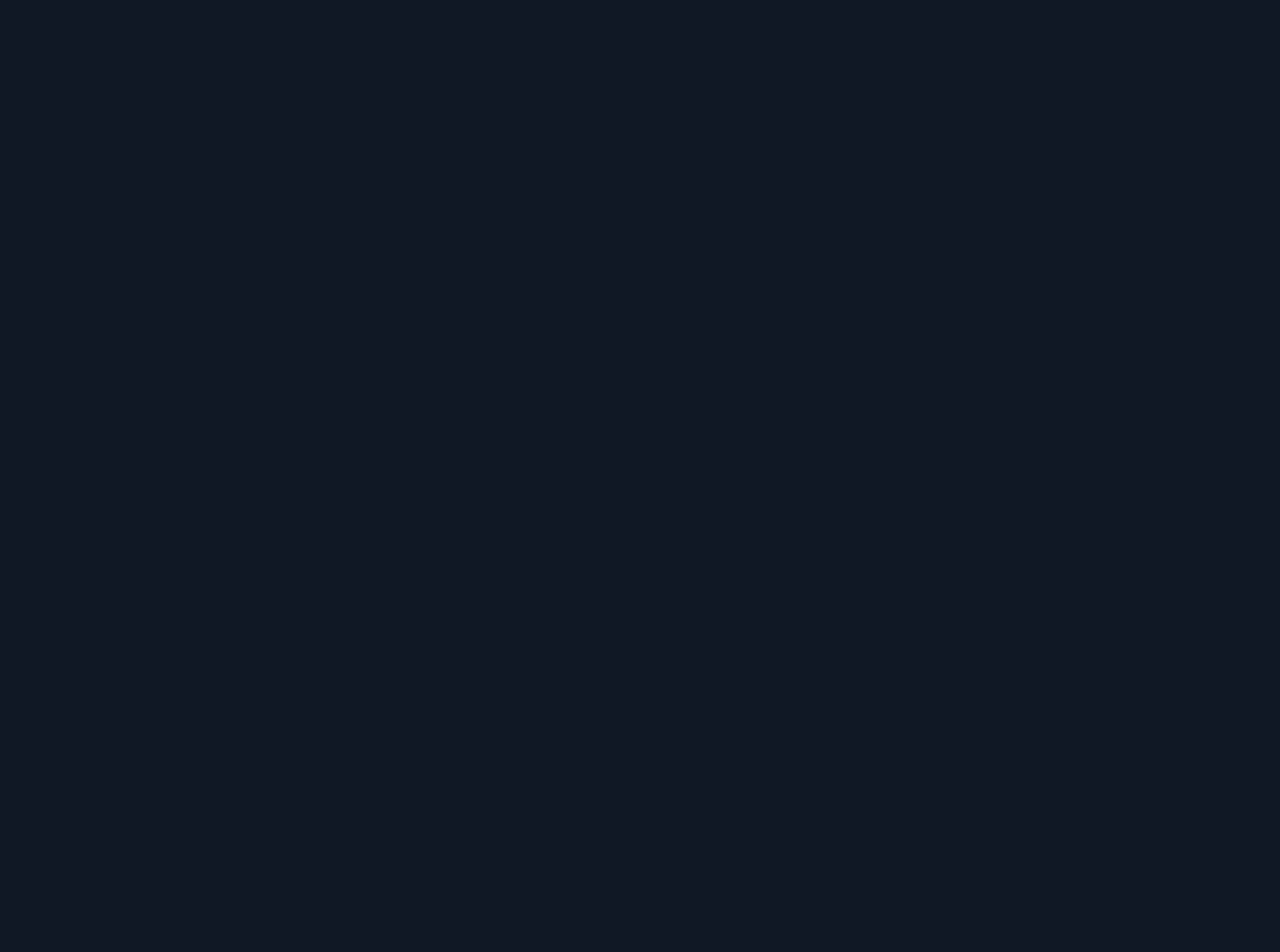
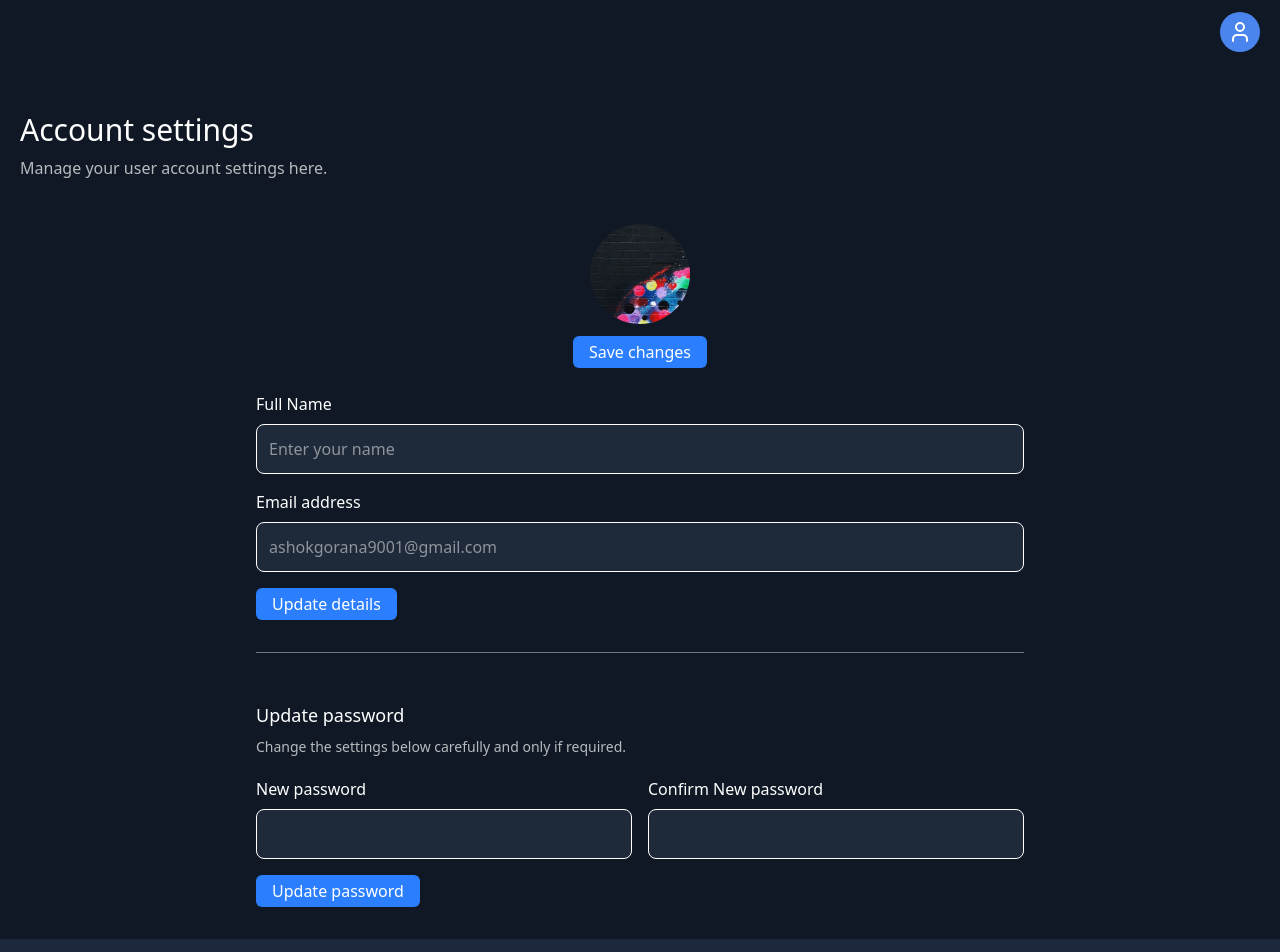
Before and after one commit to AshokGorana/coaching-app, a React (Vite) app in the folder frontend/: page /profile in a window 1280 px wide. Before the commit this address had no page. Shown: the top 952 px of the page. Before the commit the page ends 800 px from the top, so only its background shows below. Built offline with nearby package versions, Linux system fonts and the light colour scheme.

Commit message:
UI changes

```diff
--- a/frontend/src/App.tsx
+++ b/frontend/src/App.tsx
@@ -10,7 +10,7 @@ import CallbackForm from "./components/common/CallbackForm";
 import Footer from "./components/common/Footer";
 import LoginPage from "./components/auth/LoginPage";
 import Register from "./pages/register";
-import Testing from "./pages/profileDropdown";
+import ProfilePage from "./pages/profile";
 
 export default function App() {
   return (
@@ -37,7 +37,7 @@ export default function App() {
         {/* Login page route */}
         <Route path="/login" element={<LoginPage />} />
         <Route path="/register" element={<Register />} />
-        <Route path="/testing" element={<Testing />} />
+        <Route path="/profile" element={<ProfilePage />} />
       </Routes>
     </div>
   );
--- a/frontend/src/components/Navbar/NavbarSection.tsx
+++ b/frontend/src/components/Navbar/NavbarSection.tsx
@@ -86,7 +86,7 @@ export default function Navbar() {
         </div>
 
         {/* Right Section */}
-        <div className="flex items-center bg-white cursor-pointer gap-4">
+        <div className="flex items-center cursor-pointer gap-4">
           <ProfileDropdown />
         </div>
       </nav>
--- /dev/null
+++ b/frontend/src/pages/profile.tsx
@@ -0,0 +1,91 @@
+import type { JSX } from "react";
+import ProfileDropdown from "./profileDropdown";
+
+export default function ProfilePage(): JSX.Element {
+
+    return (
+        <div className="min-h-screen bg-[#0f1824] text-white">
+            <div className="flex justify-end py-3 px-5">
+                <ProfileDropdown />
+            </div>
+
+            <div className="top-section mt-12 px-5">
+                <div className="text-3xl">Account settings</div>
+                <div className="opacity-70 mt-2">Manage your user account settings here.</div>
+            </div>
+
+            <div className="user-info mt-5 flex justify-center py-3">
+                <div className="w-3xl flex flex-col justify-center">
+                    <div className="profile-image flex flex-col gap-3 items-center py-3">
+                        <img className="w-25 h-25 rounded-full" src="./../../../public/profileIcon/profile_image.jpg" alt="profile_image" />
+                        <button className="bg-blue-500 px-4 py-1 rounded-md">Save changes</button>
+                    </div>
+
+                    <div className="mt-3">
+                        <div className="mb-2">Full Name</div>
+                        <input
+                            type="tel"
+                            placeholder="Enter your name"
+                            // value={name}
+                            // onChange={handleNameChange}
+                            className="w-full p-3 bg-gray-800 border rounded-lg mb-4 outline-none focus:ring focus:ring-blue-300"
+                        />
+
+                        <div className="mb-2">Email address</div>
+                        <input
+                            type="tel"
+                            placeholder="ashokgorana9001@gmail.com"
+                            // value={name}
+                            // onChange={handleNameChange}
+                            className="w-full p-3 bg-gray-800 border rounded-lg mb-4 outline-none focus:ring focus:ring-blue-300"
+                        />
+
+                        <button className="bg-blue-500 px-4 py-1 rounded-md">Update details</button>
+                    </div>
+
+                    <hr className="flex-grow border-gray-300 mt-8 opacity-50" />
+
+                    <div className="password-section">
+                        <div className="top-section mt-12">
+                            <div className="text-lg">Update password</div>
+                            <div className="opacity-70 text-sm mt-2">Change the settings below carefully and only if required.</div>
+                        </div>
+
+                        <div className="mt-5 flex gap-4">
+                            <div className="w-full">
+                                <div className="mb-2">New password</div>
+                                <input
+                                    type="tel"
+                                    placeholder=""
+                                    // value={name}
+                                    // onChange={handleNameChange}
+                                    className="w-full p-3 bg-gray-800 border rounded-lg mb-4 outline-none focus:ring focus:ring-blue-300"
+                                />
+                            </div>
+
+                            <div className="w-full">
+                                <div className="mb-2">Confirm New password</div>
+                                <input
+                                    type="tel"
+                                    placeholder=""
+                                    // value={name}
+                                    // onChange={handleNameChange}
+                                    className="w-full p-3 bg-gray-800 border rounded-lg mb-4 outline-none focus:ring focus:ring-blue-300"
+                                />
+                            </div>
+                        </div>
+
+                        <button className="bg-blue-500 px-4 py-1 rounded-md">Update password</button>
+                    </div>
+                </div>
+            </div>
+
+            <div className="footer mt-5 bg-[#1d283d] flex justify-center py-5">
+                <div className="w-3xl flex flex-col items-center gap-3">
+                    <div className="text-sm opacity-80">Build your tech brand with live classes, coding labs, and more.</div>
+                    <div className="text-sm opacity-60">Terms of Service / Privacy Policy</div>
+                </div>
+            </div>
+        </div>
+    )
+}
--- a/frontend/src/pages/profileDropdown.tsx
+++ b/frontend/src/pages/profileDropdown.tsx
@@ -2,7 +2,7 @@
 
 import * as DropdownMenu from "@radix-ui/react-dropdown-menu";
 import * as Avatar from "@radix-ui/react-avatar";
-import { LogOut, User, Settings } from "lucide-react";
+import { LogOut, User, Settings, Book } from "lucide-react";
 
 export default function ProfileDropdown() {
   return (
@@ -13,7 +13,6 @@ export default function ProfileDropdown() {
           <Avatar.Root className="inline-flex items-center justify-center w-10 h-10 rounded-full bg-[#4985ed]">
             < User />
             <Avatar.Fallback className="text-sm font-medium text-gray-600">
-
             </Avatar.Fallback>
           </Avatar.Root>
         </button>
@@ -30,12 +29,17 @@ export default function ProfileDropdown() {
           </DropdownMenu.Label>
 
           <DropdownMenu.Item className="flex items-center gap-2 px-2 py-2 text-sm text-white rounded-md cursor-pointer hover:bg-[#23272f] hover:outline-none">
-            <User className="w-4 h-4" /> Profile
+          <a className="flex gap-2" href="/profile"> <User className="w-4 h-4" /> Profile </a>
+          </DropdownMenu.Item>
+
+          <DropdownMenu.Item className="flex items-center gap-2 px-2 py-2 text-sm text-white rounded-md cursor-pointer hover:bg-[#23272f] hover:outline-none">
+            <Book className="w-4 h-4" /> My Courses
           </DropdownMenu.Item>
 
           <DropdownMenu.Item className="flex items-center gap-2 px-2 py-2 text-sm text-white rounded-md cursor-pointer hover:bg-[#23272f] hover:outline-none">
             <Settings className="w-4 h-4" /> Settings
           </DropdownMenu.Item>
+
 
           <DropdownMenu.Separator className="my-1 h-px bg-[#282c34]" />
 
```
Also changed, not shown: frontend/public/profileIcon/profile_image.jpg (added).
